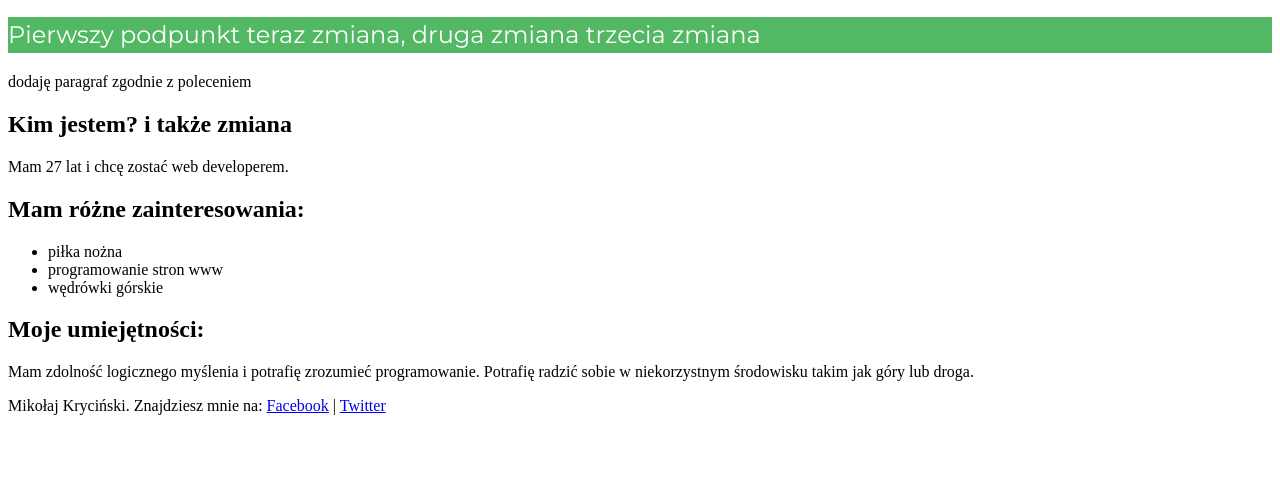
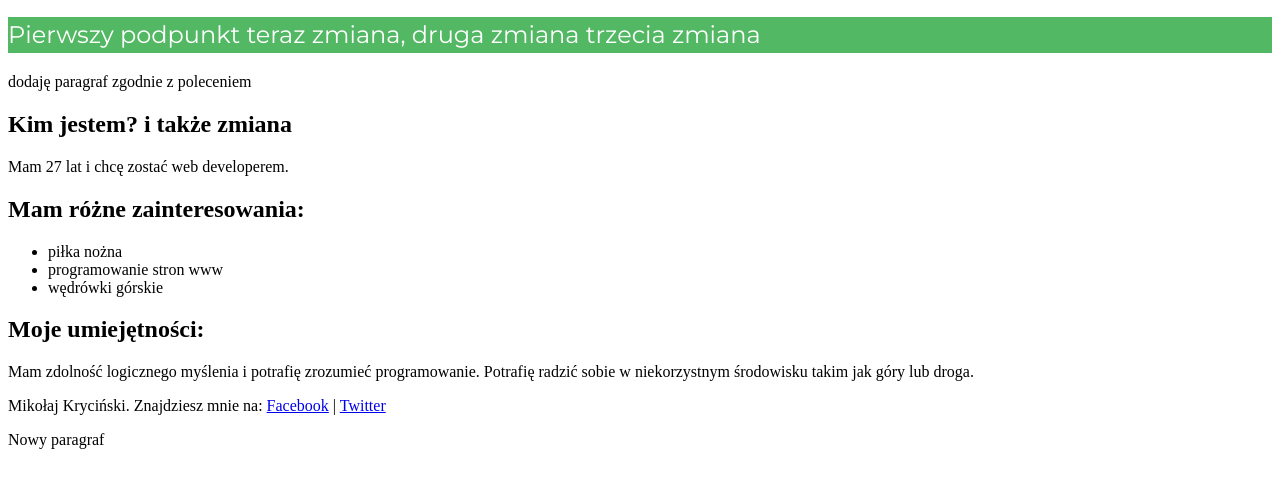
Before and after one commit to mikolaj8122/nauka-gita-2, a plain HTML site: page index.html in a window 1280 px wide. Shown: the part 89-576 px from the top of the page. Drawn offline with nearby package versions, Linux system fonts and the light colour scheme; files that its build step writes are made by us from their sources.

Commit message:
Add a new paragraph at the end of body

```diff
--- a/index.html
+++ b/index.html
@@ -32,5 +32,6 @@
         <footer>
         <p>Mikołaj Kryciński. Znajdziesz mnie na: <a href="#">Facebook</a> | <a href="#">Twitter</a></p>
         </footer>
+        <p>Nowy paragraf</p>
     </body>
 </html>
```
